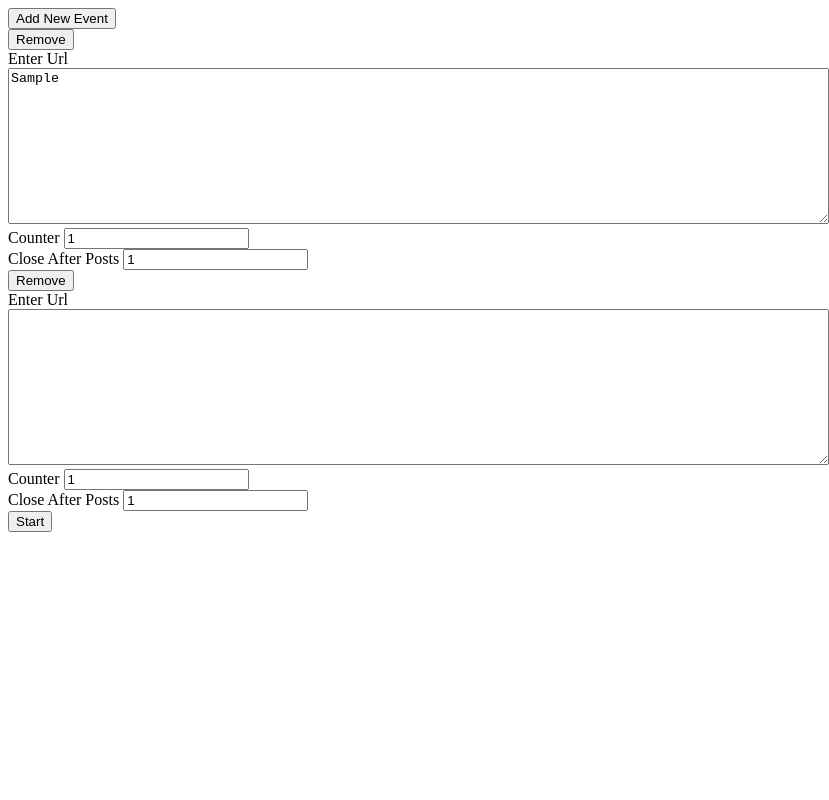
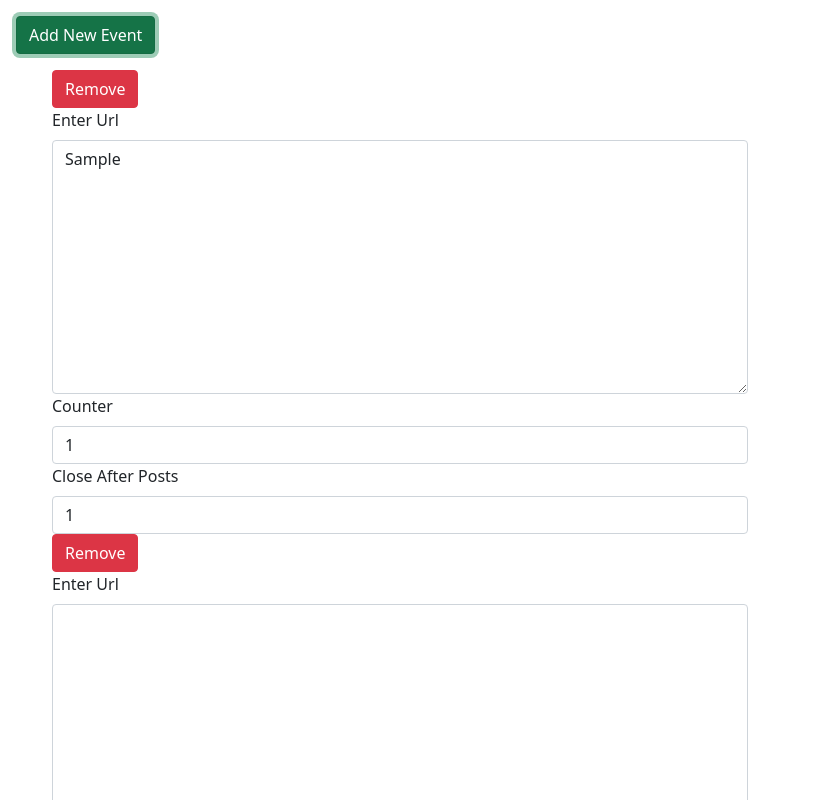
Before and after one commit to khubaibali/facebookAdCrawler, an Electron app: page index.html in a window 800 px wide. Both pictures are taken after typing "Sample" into the empty fields and a click on the button "Add New Event". Shown: the top 800 px of the page, 829 px wide, since content can reach past the window. Drawn offline with nearby package versions, Linux system fonts and the light colour scheme.

Commit message:
added css with bootstrap
bootstrap added

```diff
--- a/index.html
+++ b/index.html
@@ -2,36 +2,37 @@
 <html>
 
 <head>
+    <link href="https://cdn.jsdelivr.net/npm/bootstrap@5.0.2/dist/css/bootstrap.min.css" rel="stylesheet" integrity="sha384-EVSTQN3/azprG1Anm3QDgpJLIm9Nao0Yz1ztcQTwFspd3yD65VohhpuuCOmLASjC" crossorigin="anonymous">
     <title>FaceBook Ad Crawler</title>
 </head>
 
 <body>
     <div>
         <div>
-            <button id="add-new-event">Add New Event</button>
+            <button class="btn btn-success m-3" id="add-new-event">Add New Event</button>
         </div>
-        <div id="all-events">
+        <div class="container" id="all-events">
             <div id="event">
                 <div>
-                    <button id="remove-btn">Remove</button>
+                    <button class="btn btn-danger" id="remove-btn">Remove</button>
                 </div>
                 <div>
-                    <label for="url-input">Enter Url</label>
-                    <textarea name="url-input" id="url-input" cols="100" rows="10"></textarea>
+                    <label class="form-label" for="url-input">Enter Url</label>
+                    <textarea class="form-control" name="url-input" id="url-input" cols="100" rows="10"></textarea>
                 </div>
                 <div>
-                    <label for="ad-counter">Counter</label>
-                    <input type="number" value="1" min="1">
+                    <label class="form-label" for="ad-counter">Counter</label>
+                    <input class="form-control" type="number" value="1" min="1">
                 </div>
                 <div>
-                    <label for="close-after">Close After Posts</label>
-                    <input type="number" value="1" min="1">
+                    <label class="form-label" for="close-after">Close After Posts</label>
+                    <input class="form-control" type="number" value="1" min="1">
                 </div>
             </div>
         </div>
     </div>
     <div>
-        <button id="start">Start</button>
+        <button class="btn btn-success m-3" id="start">Start</button>
     </div>
 
 </body>
@@ -49,13 +50,20 @@
     function addNewEvent(count) {
         let allEvents = document.getElementById("all-events")
         let temp = document.createElement('div')
-        temp.innerHTML = `<div> <button id="remove-btn-${count}">Remove</button></div><div><label for="url-input">Enter Url</label><textarea name="url-input" id="url-input" cols="100" rows="10"></textarea></div> <div>
-                    <label for="ad-counter">Counter</label>
-                    <input type="number" value="1" min="1">
+        temp.innerHTML = `<div>
+                    <button class="btn btn-danger" id="remove-btn-${count}"">Remove</button>
                 </div>
                 <div>
-                    <label for="close-after">Close After Posts</label>
-                    <input type="number" value="1" min="1">
+                    <label class="form-label" for="url-input">Enter Url</label>
+                    <textarea class="form-control" name="url-input" id="url-input" cols="100" rows="10"></textarea>
+                </div>
+                <div>
+                    <label class="form-label" for="ad-counter">Counter</label>
+                    <input class="form-control" type="number" value="1" min="1">
+                </div>
+                <div>
+                    <label class="form-label" for="close-after">Close After Posts</label>
+                    <input class="form-control" type="number" value="1" min="1">
                 </div>`
         temp.setAttribute('id', "event")
 
--- a/puppeteerWorker.js
+++ b/puppeteerWorker.js
@@ -107,7 +107,7 @@ let uniqueAds ={};    // Only Ads with distinct body
     })
 
 
-    await page.goto(workerData.url);
+    await page.goto(workerData.facebookAdUrl);
     await page.setViewport({
         width: 1200,
         height: 800
```
